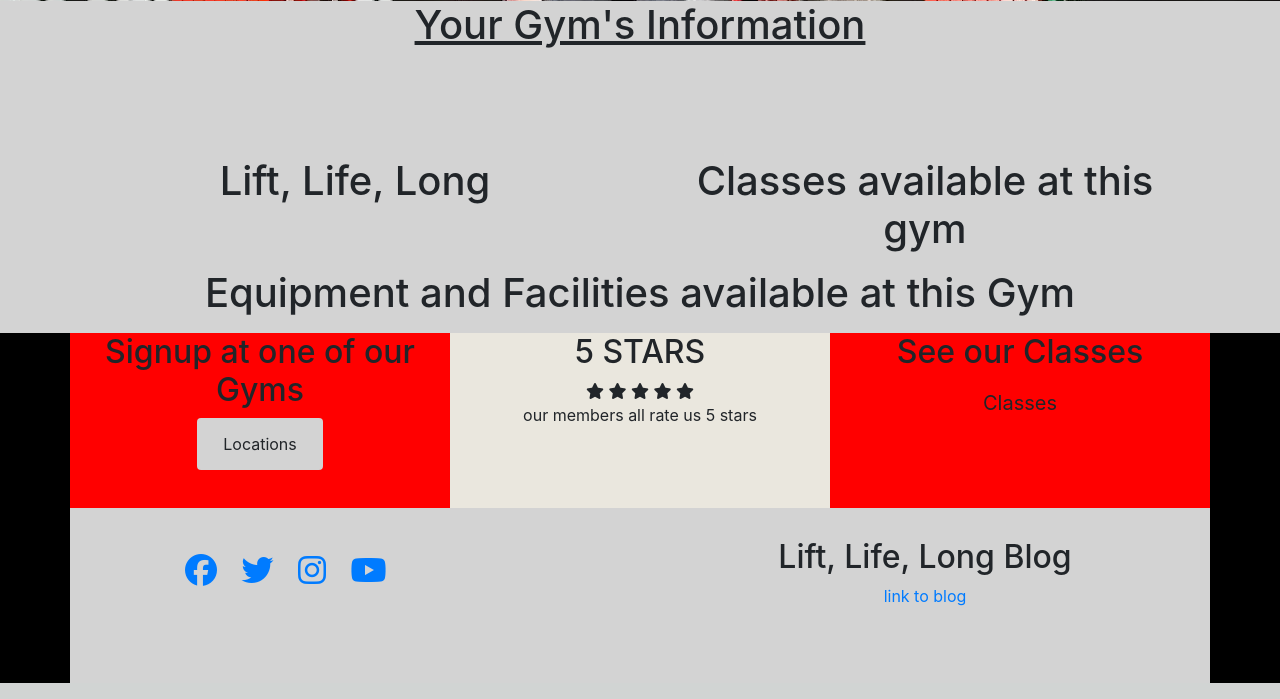
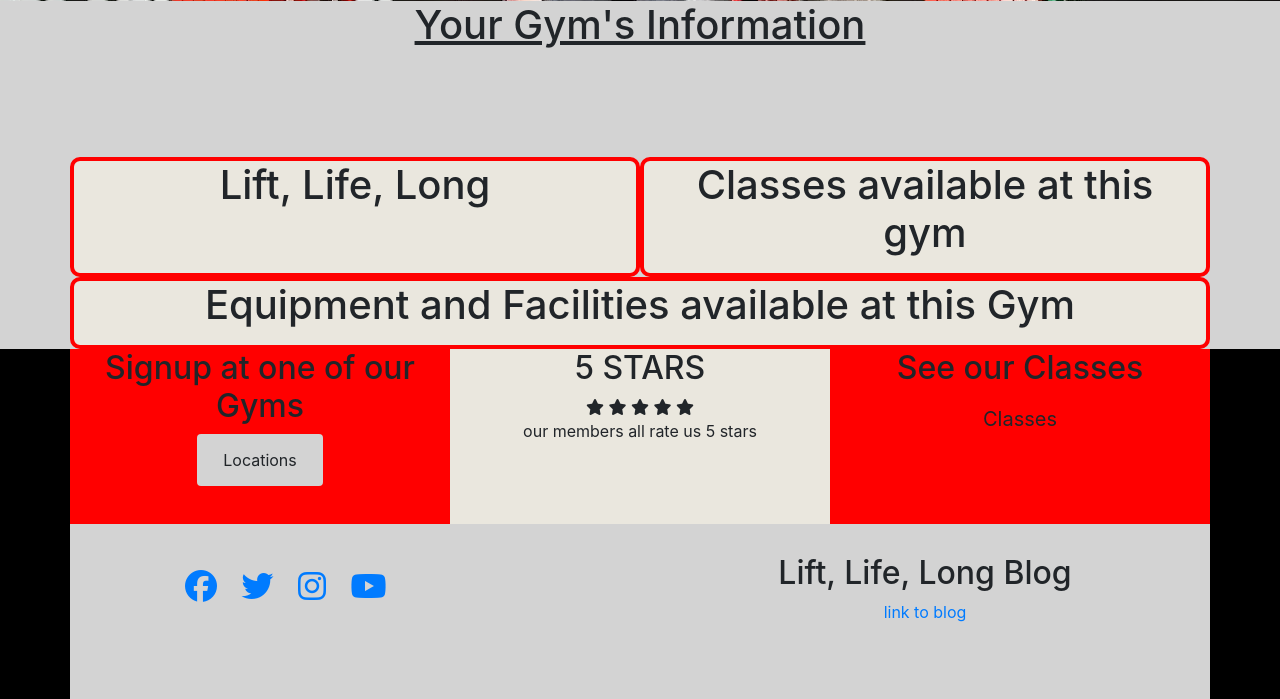
Before and after one commit to tWilltp/Project-5-e-commerce, a Django app: template home/templates/home/locations_detail.html in a window 1280 px wide. Shown: the part 499-1198 px from the top of the page. Run offline with Django 3.2, Linux system fonts and the light colour scheme; the template is opened without the code that fills it, so the values that code supplies are empty; some libraries are stand-ins or nearby versions.

Commit message:
added styles to location detail page

```diff
--- a/home/templates/home/locations_detail.html
+++ b/home/templates/home/locations_detail.html
@@ -17,21 +17,21 @@
 
 <div class="container gym-info">
     <div class="row">
-        <div class="col-6 text-center">
+        <div class="col-6 text-center gym-info-specific">
             <h1 class="gym-info-title">Lift, Life, Long</h1>
             <h2>{{ location.location }}</h2>
             <p>{{ location.address }}</p>
             <p>{{ location.postcode }}</p>
             <p>{{ location.phone_number }}</p>
         </div>
-        <div class="col-6 text-center">
+        <div class="col-6 text-center gym-info-classes">
             <h1 class="gym-info-title">Classes available at this gym</h1>
             <p>{{ location.classes.class_name }}</p>
             <p>{{ location.classes.class_schedule }}</p>
         </div>
     </div>
     <div class="row">
-        <div class="col-12 text-center">
+        <div class="col-12 text-center gym-info-equipment">
             <h1 class="gym-info-title">Equipment and Facilities available at this Gym</h1>
             <p>{{ location.equipment_facilities.equipment_available }}</p>
         </div>
--- a/static/css/base.css
+++ b/static/css/base.css
@@ -167,14 +167,26 @@ body {
 
 /* about us section */
 
+.title-row {
+    background-color: red;
+}
+
 .index-page-about-title {
     float: right;
     margin: 20px;
-    background-color: red;
 }
 
-.index-page-about-p {
-    background-color: yellow;
+.image-1 {
+    background: url('/media/images/c-bum.jpg') no-repeat center center;
+    background-size: cover;
+    height: 500px;
+}
+
+.image-2 {
+    background: url('/media/images/arnold.jpg') no-repeat center center;
+    background-size: cover;
+    height: 500px;
+    width: 600px;
 }
 
 /* why join us section */
@@ -247,6 +259,27 @@ body {
 .gym-info {
     font-size: x-large;
     font-weight: 600;
+}
+
+.gym-info-specific {
+    border: 4px solid;
+    border-color: red;
+    border-radius: 10px;
+    background: #eae7de;
+}
+
+.gym-info-classes {
+    border: 4px solid;
+    border-color: red;
+    border-radius: 10px;
+    background: #eae7de;
+}
+
+.gym-info-equipment {
+    border: 4px solid;
+    border-color: red;
+    border-radius: 10px;
+    background: #eae7de;
 }
 
 /* FAQs page styles */
```
Also changed, not shown: home/templates/home/index.html (+18 -15 lines), media/images/arnold.jpg (added), media/images/c-bum.jpg (added).
